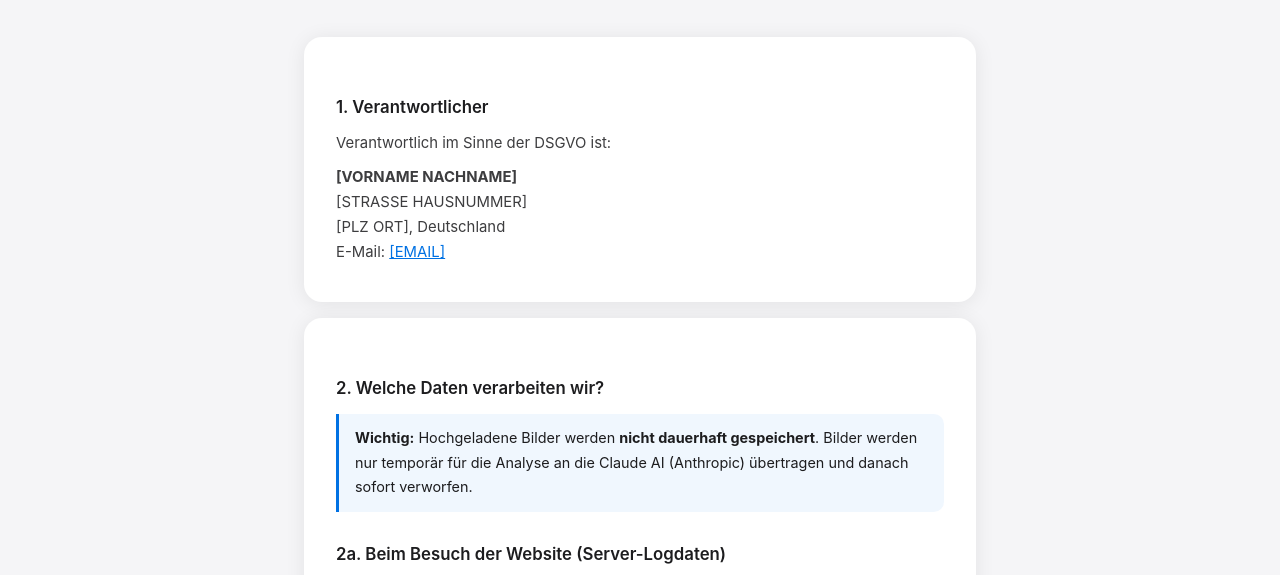
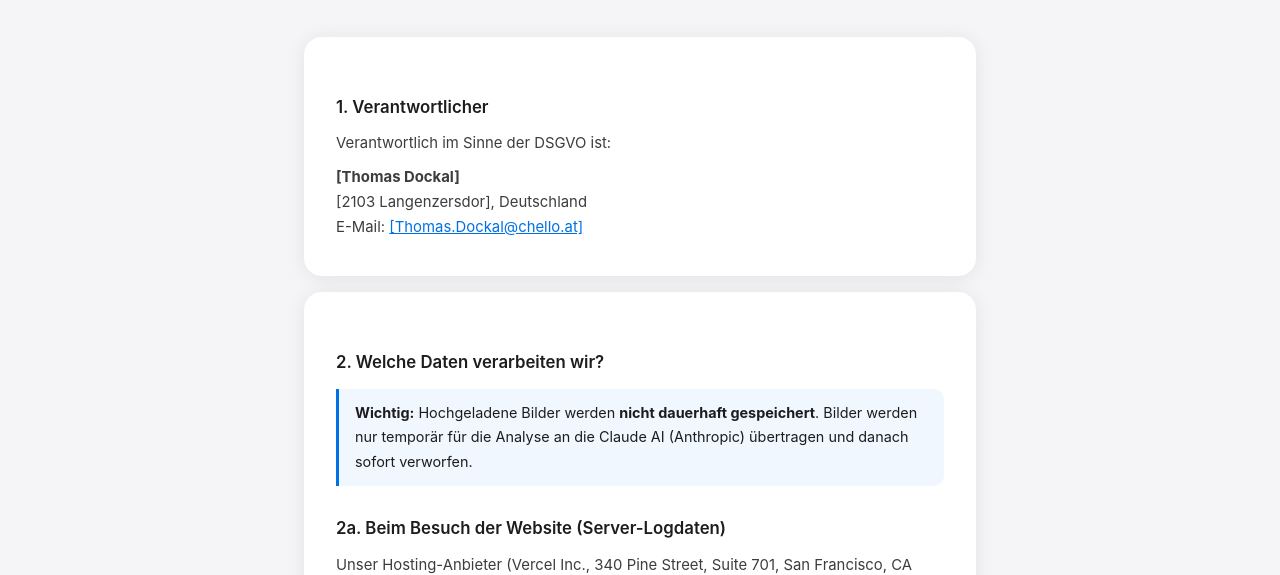
Before and after one commit to thdockal-hue/DeepFakeIdentifier_GUI, a website: page datenschutz.html in a window 1280 px wide. Shown: the part 191-766 px from the top of the page. Drawn offline with Linux system fonts and the light colour scheme.

Commit message:
Update datenschutz.html

```diff
--- a/datenschutz.html
+++ b/datenschutz.html
@@ -52,10 +52,9 @@ a { color: #0071e3; }
   <div class="card">
     <h2>1. Verantwortlicher</h2>
     <p>Verantwortlich im Sinne der DSGVO ist:</p>
-    <p><strong>[VORNAME NACHNAME]</strong><br>
-    [STRASSE HAUSNUMMER]<br>
-    [PLZ ORT], Deutschland<br>
-    E-Mail: <a href="mailto:[EMAIL]">[EMAIL]</a></p>
+    <p><strong>[Thomas Dockal]</strong><br>
+    [2103 Langenzersdor], Deutschland<br>
+    E-Mail: <a href="mailto:[Thomas.Dockal@chello.at]">[Thomas.Dockal@chello.at]</a></p>
   </div>
 
   <div class="card">
```
